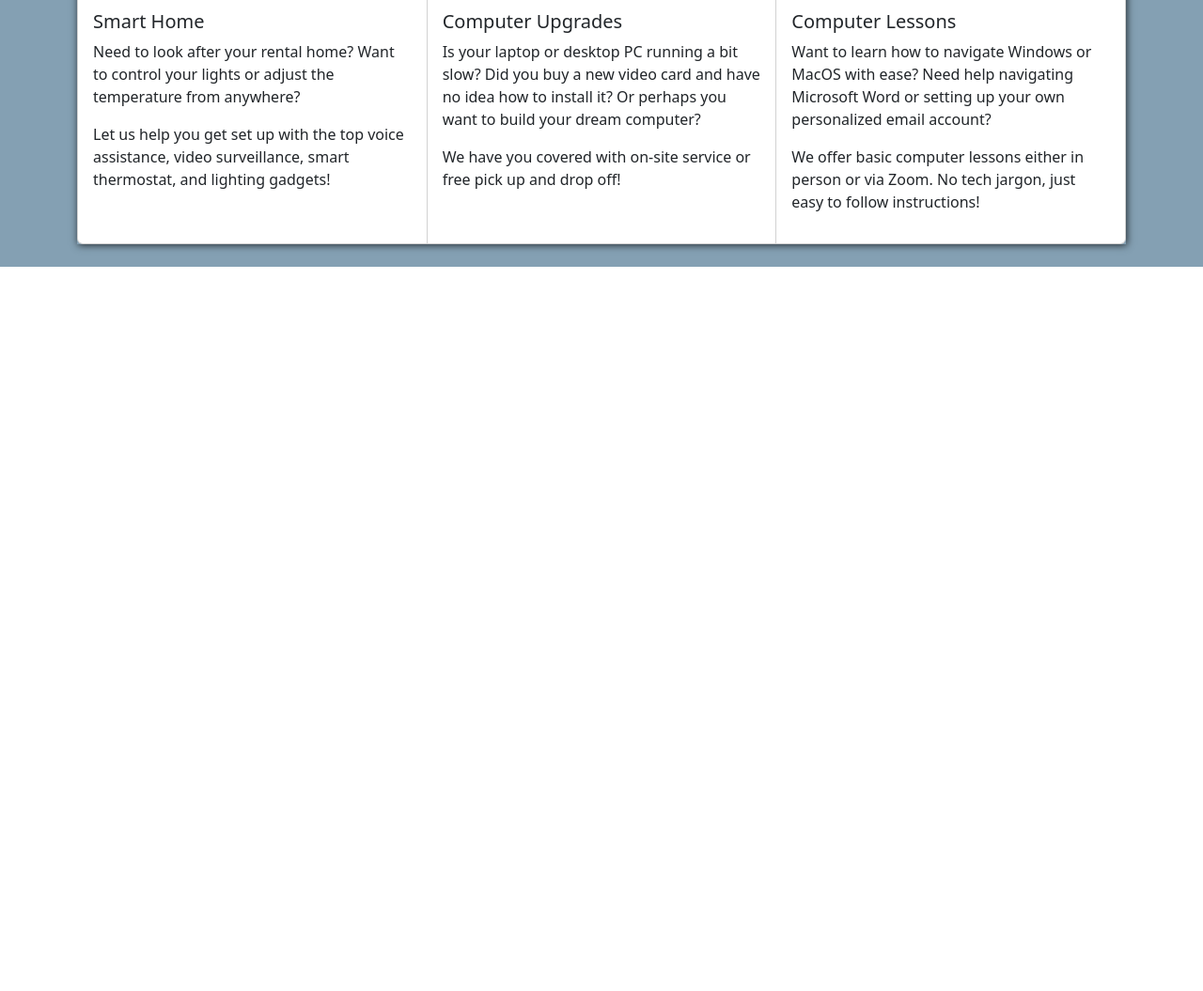
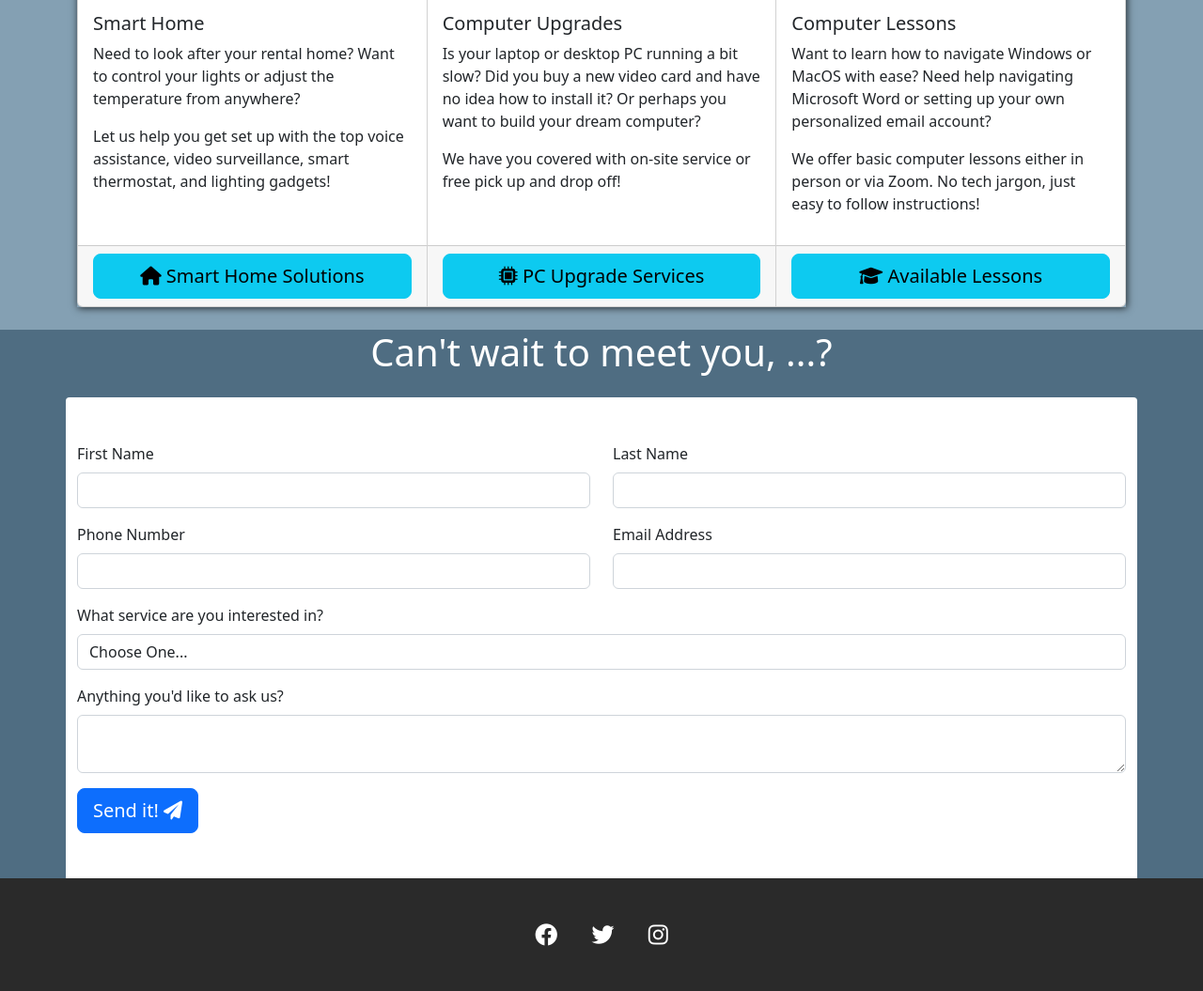
Before and after one commit to BenjaminMcMahan/NNTS, a website: page index.html in a window 1280 px wide. Shown: the part 947-2002 px from the top of the page at 94% size. Before the commit the page ends 1231 px from the top, so only its background shows below. Drawn offline with Linux system fonts and the light colour scheme.

Commit message:
Added contact form and footer

```diff
--- a/index.html
+++ b/index.html
@@ -17,13 +17,13 @@
         <div class="collapse navbar-collapse" id="navbarNav">
             <ul class="navbar-nav">
                 <li class="nav-item">
-                    <a class="nav-link active" aria-current="page" href="#">About</a>
+                    <a class="nav-link active" aria-current="page" href="#main-header">About</a>
                 </li>
                 <li class="nav-item">
-                    <a class="nav-link" href="#">Services</a>
+                    <a class="nav-link" href="#services">Services</a>
                 </li>
                 <li class="nav-item">
-                    <a class="nav-link" href="#">Pricing</a>
+                    <a class="nav-link" href="#contact">Contact</a>
                 </li>
             </ul>
         </div>
@@ -89,6 +89,11 @@
                             <p>Let us help you get set up with the top voice assistance, video surveillance, smart
                                 thermostat, and lighting gadgets!</p>
                         </div>
+                        <div class="card-footer">
+                            <div class="d-grid gap-2">
+                                <a href="#" class="btn btn-info btn-lg"><i class="fa fa-home"></i> Smart Home Solutions </a>
+                            </div>
+                        </div>
                     </div>
                     <div class="card">
                         <img src="/dist/images/computer-upgrade.jpeg" class="card-img-top" alt="Computer Upgrades">
@@ -99,6 +104,11 @@
                                 no idea how to install it? Or perhaps you want to build your dream computer?
                             </p>
                             <p>We have you covered with on-site service or free pick up and drop off!</p>
+                        </div>
+                        <div class="card-footer">
+                            <div class="d-grid gap-2">
+                                <a href="#" class="btn btn-info btn-lg"><i class="fa fa-microchip"></i> PC Upgrade Services </a>
+                            </div>
                         </div>
                     </div>
                     <div class="card">
@@ -113,8 +123,75 @@
                             <p>We offer basic computer lessons either in person or via Zoom. No tech jargon, just easy
                                 to follow instructions!</p>
                         </div>
+                        <div class="card-footer">
+                            <div class="d-grid gap-2">
+                                <a href="#" class="btn btn-info btn-lg"><i class="fa fa-graduation-cap"></i> Available Lessons </a>
+                            </div>
+                        </div>
                     </div>
                 </div>
+            </div>
+        </div>
+    </div>
+</div>
+<div id="contact" class="width-full">
+    <h1 class="text-center text-white">Can't wait to meet you, <span id="contactName">...?</span></h1>
+    <div class="container mt-4 py-5 bg-white">
+        <form action="">
+            <div class="row mb-3">
+                <div class="col-6">
+                    <label for="first_name" class="form-label">First Name</label>
+                    <input type="text" class="form-control" name="first_name" id="first_name">
+                </div>
+                <div class="col-6">
+                    <label for="last_name" class="form-label">Last Name</label>
+                    <input type="text" class="form-control" name="last_name" id="first_name">
+                </div>
+            </div>
+            <div class="row mb-3">
+                <div class="col-6">
+                    <label for="phone" class="form-label">Phone Number</label>
+                    <input type="tel" class="form-control" name="phone" id="phone">
+                </div>
+                <div class="col-6">
+                    <label for="email" class="form-label">Email Address</label>
+                    <input type="email" class="form-control" name="email" id="email">
+                </div>
+            </div>
+            <div class="row mb-3">
+                <div class="col">
+                    <label for="servicesList" class="form-label">What service are you interested in?</label>
+                    <select name="servicesList" id="servicesList" class="form-control">
+                        <option value="">Choose One...</option>
+                        <option value="smart_home">Smart Home</option>
+                        <option value="computer_upgrades">Computer Upgrades</option>
+                        <option value="computer_lessons">Computer Lessons</option>
+                    </select>
+                </div>
+            </div>
+            <div class="row mb-3">
+                <div class="col">
+                    <label for="notes" class="form-label">Anything you'd like to ask us?</label>
+                    <textarea name="notes" id="notes" class="form-control"></textarea>
+                </div>
+            </div>
+            <div class="row">
+                <div class="col">
+                    <button type="submit" class="btn btn-lg btn-primary">
+                        Send it! <i class="fa fa-paper-plane"></i>
+                    </button>
+                </div>
+            </div>
+        </form>
+    </div>
+</div>
+<div id="footer" class="width-full py-5">
+    <div class="container">
+        <div class="row text-white">
+            <div class="col text-center">
+                <i class="fa fa-xl fa-brands fa-facebook px-3"></i>
+                <i class="fa fa-xl fa-brands fa-twitter px-3"></i>
+                <i class="fa fa-xl fa-brands fa-instagram px-3"></i>
             </div>
         </div>
     </div>
--- a/src/js/app.js
+++ b/src/js/app.js
@@ -1 +1,10 @@
 import 'bootstrap';
+const firstName = document.getElementById("first_name");
+const contactText = document.getElementById("contactName");
+firstName.addEventListener("blur", function() {
+    if (firstName.value !== '') {
+        contactText.textContent = `${firstName.value}!`
+    } else {
+        contactText.textContent = '...?'
+    }
+});
--- a/src/scss/styles.scss
+++ b/src/scss/styles.scss
@@ -1,6 +1,9 @@
-@import "~bootstrap/scss/bootstrap";
 $fa-font-path: "/webfonts";
 $header-font: "Bebas_Neue", sans-serif;
+@import "~bootstrap/scss/bootstrap";
+@import "./font-awesome/fontawesome.scss";
+@import "./font-awesome/solid.scss";
+@import "./font-awesome/brands.scss";
 #main-header {
   background-color: #4689bd;
   color: #fff;
@@ -21,21 +24,27 @@ $header-font: "Bebas_Neue", sans-serif;
 #services {
   background-color: #84a0b3;
 }
+#contact {
+  background-color: #4f6d82;
+  .container {
+    -webkit-border-top-left-radius: 4px;
+    -webkit-border-top-right-radius: 4px;
+    -moz-border-radius-topleft: 4px;
+    -moz-border-radius-topright: 4px;
+    border-top-left-radius: 4px;
+    border-top-right-radius: 4px;
+  }
+}
+#footer {
+  background-color: #2a2a2a;
+}
 @include media-breakpoint-up(sm)  {
   .card-group {
-    box-shadow: 1px 1px 8px 0px rgba(0,0,0,0.75);
-    -webkit-box-shadow: 1px 1px 8px 0px rgba(0,0,0,0.75);
-    -moz-box-shadow: 1px 1px 8px 0px rgba(0,0,0,0.75);
+    box-shadow: 1px 1px 8px 0 rgba(0,0,0,0.75);
+    -webkit-box-shadow: 1px 1px 8px 0 rgba(0,0,0,0.75);
+    -moz-box-shadow: 1px 1px 8px 0 rgba(0,0,0,0.75);
   }
 }
-.fa-blue {
-  color: #6eb0d9;
-}
-.width-full {
-    max-width: 100vw;
-    overflow-x: hidden;
-    overflow-y: auto;
-  }
 @font-face {
   font-family: 'Bebas Neue';
   font-style: normal;
@@ -48,15 +57,22 @@ $header-font: "Bebas_Neue", sans-serif;
   url('/src/fonts/bebas-neue-v9-latin-regular.ttf') format('truetype'), /* Safari, Android, iOS */
   url('/src/fonts/bebas-neue-v9-latin-regular.svg#BebasNeue') format('svg'); /* Legacy iOS */
 }
+.fa-blue {
+  color: #6eb0d9;
+}
+.width-full {
+    max-width: 100vw;
+    overflow-x: hidden;
+    overflow-y: auto;
+  }
 .navbar-brand {
   font-family: $header-font;
 }
 .nav-item {
   border-bottom: 2px solid;
+  border-top: 2px solid;
 }
 .nav-item:hover {
-  border-bottom: 2px solid red;
+  border-top: 2px solid #5598b7;
+  border-bottom: 2px solid #6eb0d9;
 }
-@import "./font-awesome/fontawesome.scss";
-@import "./font-awesome/solid.scss";
-@import "./font-awesome/brands.scss";
```
Also changed, not shown: dist/css/styles.css, dist/js/app.js.
